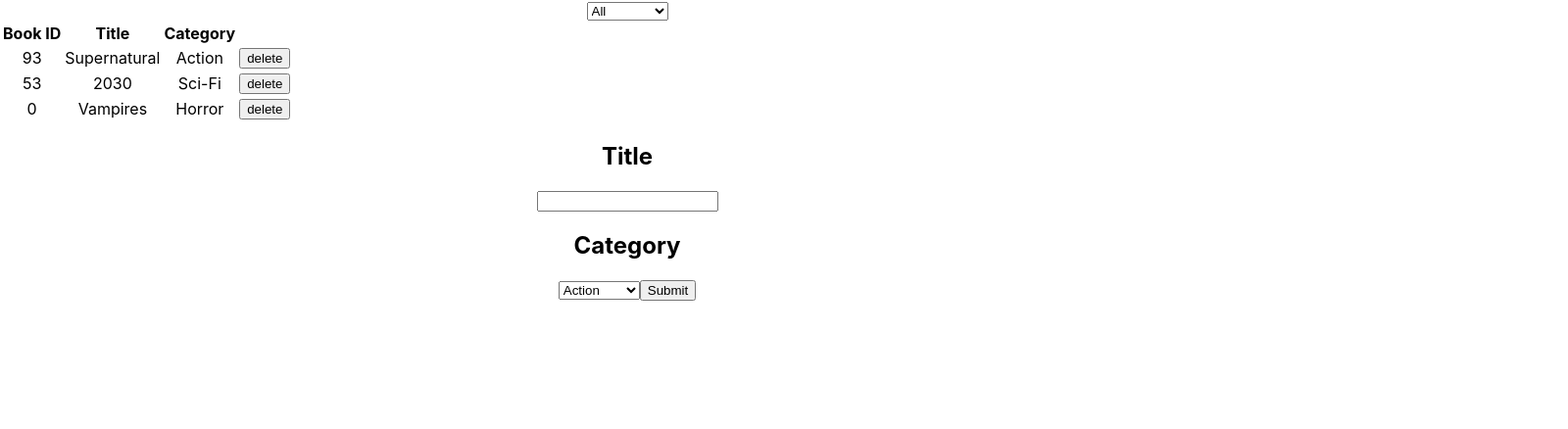
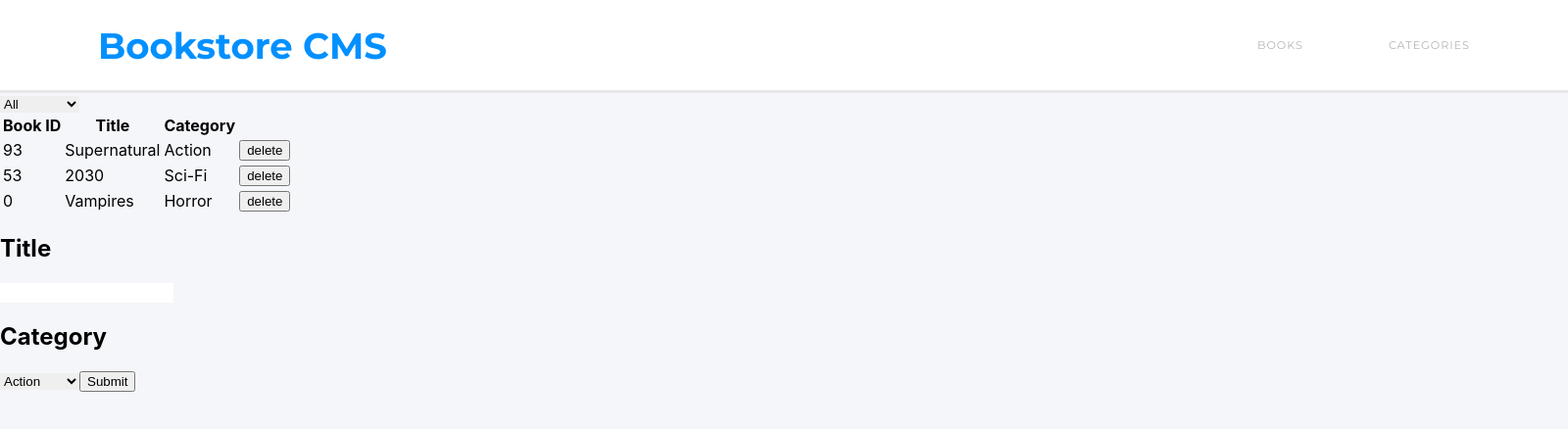
Before and after one commit to raheebwa/mv-react-bookstore, a React (Create React App) app: page / in a window 1280 px wide. Shown: the top 438 px of the page at 98% size, 1600 px wide, since content can reach past the window. Built offline with nearby package versions, Linux system fonts and the light colour scheme.

Commit message:
feat: design header

```diff
--- a/public/index.html
+++ b/public/index.html
@@ -24,7 +24,7 @@
       work correctly both with client-side routing and a non-root public URL.
       Learn how to configure a non-root public URL by running `npm run build`.
     -->
-    <title>React App</title>
+    <title>Bookstore CMS</title>
   </head>
   <body>
     <noscript>You need to enable JavaScript to run this app.</noscript>
--- a/src/App.css
+++ /dev/null
@@ -1,39 +0,0 @@
-.App {
-  text-align: center;
-}
-
-.App-logo {
-  height: 40vmin;
-  pointer-events: none;
-}
-
-@media (prefers-reduced-motion: no-preference) {
-  .App-logo {
-    animation: App-logo-spin infinite 20s linear;
-  }
-}
-
-.App-header {
-  background-color: #282c34;
-  min-height: 100vh;
-  display: flex;
-  flex-direction: column;
-  align-items: center;
-  justify-content: center;
-  font-size: calc(10px + 2vmin);
-  color: white;
-}
-
-.App-link {
-  color: #61dafb;
-}
-
-@keyframes App-logo-spin {
-  from {
-    transform: rotate(0deg);
-  }
-
-  to {
-    transform: rotate(360deg);
-  }
-}
--- a/src/components/App.jsx
+++ b/src/components/App.jsx
@@ -1,10 +1,18 @@
 import React from 'react';
 import BooksList from '../containers/BooksList';
 import BooksForm from '../containers/BooksForm';
-import '../App.css';
+import '../wrapper.scss';
+import './app.scss';
 
 const App = () => (
   <div className="App">
+    <div className="panel-bg">
+      <h1 className="brand">Bookstore CMS</h1>
+      <nav className="nav">
+        <div className="nav-link">BOOKS</div>
+        <div className="nav-link">CATEGORIES</div>
+      </nav>
+    </div>
     <BooksList />
     <BooksForm />
   </div>
--- /dev/null
+++ b/src/components/app.scss
@@ -0,0 +1,34 @@
+.panel-bg {
+  display: flex;
+  background: #fff;
+  border-bottom: solid 3px #e8e8e8;
+  height: 95px;
+  justify-content: space-between;
+  align-items: center;
+
+  .brand{
+        display: flex;
+    align-items: center;
+    margin-left: 100px;
+  color: rgb(2, 144, 255);
+  }
+
+  .nav{
+    display: flex;
+    margin-right: 100px;
+    &:hover {
+      cursor: not-allowed;
+    }
+
+    .nav-link {
+        font-family: Montserrat, sans-serif;
+    text-transform: uppercase;
+    font-weight: 400;
+    font-size: 0.7rem;
+    letter-spacing: 1px;
+    margin-left: 87px;
+    color: #b5b5b5;
+
+    }
+  }
+}
```
